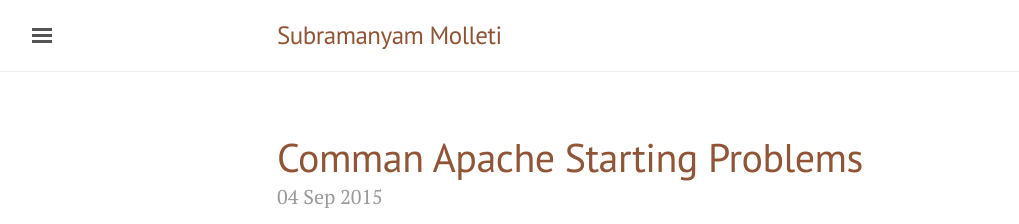
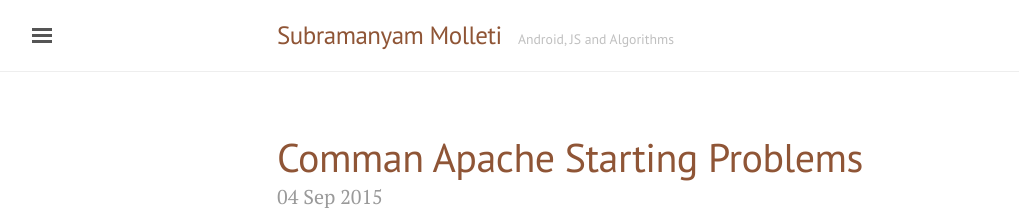
Before and after one commit to subramanyammolleti/subramanyammolleti.github.io, a Jekyll site: the page built from index.html, in a window 1280 px wide. Shown: the top 224 px of the page, without its empty margins (3-1022 px from the left). Built offline with Jekyll 4.4.1, drawn with Linux system fonts in a browser that asks for light colours; the list of posts is cut into pages by our own code.

Commit message:
Tag Line

```diff
--- a/_config.yml
+++ b/_config.yml
@@ -4,7 +4,7 @@
 
 # Setup
 title:            Subramanyam Molleti
-tagline:          ''
+tagline:          'Android, JS and Algorithms'
 description:	  'Personal Blog of <a href="http://subramanyammolleti.github.io/about/">Subramanyam Molleti</a> who is a Software Engineer by Profession he loves Linux, Android, Javascript and Algorithms. Apart from these he likes Food and Travelling. Catch him at <a href="https://twitter.com/_MSubramanyam" target="_blank">@_MSubramanyam</a>.'
 url:              http://subramanyammolleti.github.io
 baseurl:          ''
--- a/public/css/lanyon.css
+++ b/public/css/lanyon.css
@@ -108,10 +108,11 @@
   color: #505050;
 }
 .masthead-title small {
-  font-size: 75%;
+  font-size: 55%;
   font-weight: 400;
   color: #c0c0c0;
   letter-spacing: 0;
+  padding-left:10px;
 }
 
 @media (max-width: 48em) {
```
